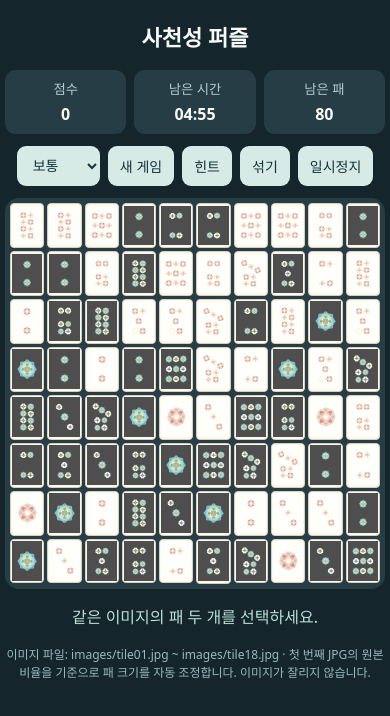
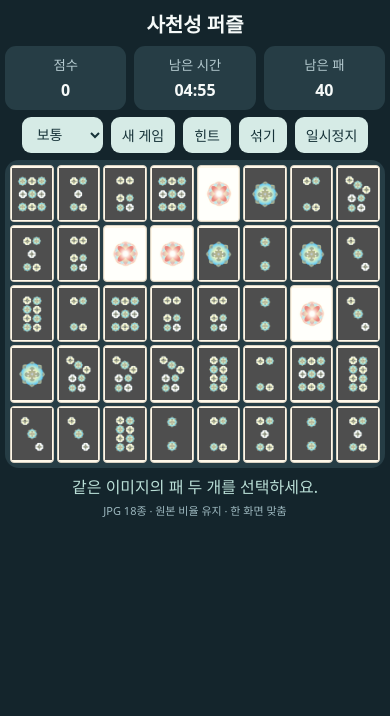
Before and after one commit to soo81zpan/VLFINAL, a plain HTML site: page index.html in a window 390 px wide. Drawn offline with Linux system fonts and the light colour scheme.

Commit message:
Update index.html

```diff
--- a/index.html
+++ b/index.html
@@ -1,3 +1,4 @@
+
 <!doctype html>
 <html lang="ko">
 <head>
@@ -5,238 +6,683 @@
 <meta name="viewport" content="width=device-width,initial-scale=1">
 <title>사천성 - 나만의 이미지 패</title>
 <style>
-:root{font-family:system-ui,-apple-system,'Apple SD Gothic Neo',sans-serif;color-scheme:dark}
-*{box-sizing:border-box}body{margin:0;background:#14252c;color:#f6faf9;display:flex;justify-content:center}
-main{width:min(100%,920px);padding:20px 12px}h1{text-align:center;font-size:clamp(22px,4vw,32px);margin:8px 0 18px}
-.stats,.controls{display:flex;gap:8px;justify-content:center;flex-wrap:wrap;margin:12px 0}
-.stat{background:#263d45;padding:12px;border-radius:11px;text-align:center;flex:1;min-width:80px}
-.stat small{display:block;color:#b5cbd0;margin-bottom:5px}
-button,select{border:0;border-radius:9px;padding:10px 12px;font-size:14px;cursor:pointer}
-.controls button,.controls select{background:#d6ebe6;color:#163238}
-#board{--cols:10;display:grid;grid-template-columns:repeat(var(--cols),minmax(0,1fr));--tile-ratio:1;gap:5px;padding:10px;background:#263d45;border-radius:14px}
-.tile{position:relative;aspect-ratio:var(--tile-ratio);background:#fff8e9;border:2px solid #d7d0c1;display:grid;place-items:center;border-radius:7px;padding:2px;min-width:0;overflow:hidden;color:#39474a}
-.tile img{width:100%;height:100%;object-fit:contain;display:block;pointer-events:none;user-select:none}
-.tile.selected{background:#8ddbd0;border-color:#fff;outline:2px solid #8ddbd0}
-.tile.hint{background:#f7d875;border-color:#ffac32;outline:2px solid #ffac32}
-.tile.empty{visibility:hidden}.tile:disabled{cursor:default}
-#message{text-align:center;min-height:24px;color:#b9ded6;line-height:1.5}
-.note{color:#9db8bf;font-size:12px;text-align:center}
-@media(max-width:500px){main{padding:12px 5px}#board{gap:3px;padding:5px}.tile{border-width:1px;border-radius:4px;padding:1px}.stat{padding:9px 5px}}
+:root {
+  font-family: system-ui, -apple-system, "Apple SD Gothic Neo", sans-serif;
+  color-scheme: dark;
+}
+* { box-sizing: border-box; }
+body {
+  margin: 0;
+  background: #14252c;
+  color: #f6faf9;
+  display: flex;
+  justify-content: center;
+}
+main {
+  width: min(100%, 920px);
+  padding: 10px 12px;
+}
+h1 {
+  text-align: center;
+  font-size: clamp(20px, 3vw, 26px);
+  margin: 2px 0 8px;
+}
+.stats, .controls {
+  display: flex;
+  gap: 8px;
+  justify-content: center;
+  flex-wrap: wrap;
+  margin: 7px 0;
+}
+.stat {
+  background: #263d45;
+  padding: 7px;
+  border-radius: 11px;
+  text-align: center;
+  flex: 1;
+  min-width: 80px;
+}
+.stat small {
+  display: block;
+  color: #b5cbd0;
+  margin-bottom: 5px;
+}
+button, select {
+  border: 0;
+  border-radius: 9px;
+  padding: 8px 11px;
+  font-size: 14px;
+  cursor: pointer;
+}
+.controls button, .controls select {
+  background: #d6ebe6;
+  color: #163238;
+}
+#board {
+  --cols: 8;
+  --tile-width: 76px;
+  --tile-ratio: 1;
+  display: grid;
+  grid-template-columns: repeat(var(--cols), var(--tile-width));
+  width: max-content;
+  max-width: 100%;
+  margin: 0 auto;
+  gap: 4px;
+  padding: 8px;
+  background: #263d45;
+  border-radius: 14px;
+}
+.tile {
+  position: relative;
+  aspect-ratio: var(--tile-ratio);
+  background: #fff8e9;
+  border: 2px solid #d7d0c1;
+  display: grid;
+  place-items: center;
+  border-radius: 7px;
+  padding: 2px;
+  min-width: 0;
+  width: 100%;
+  overflow: hidden;
+  color: #39474a;
+}
+.tile img {
+  width: 100%;
+  height: 100%;
+  object-fit: contain;
+  display: block;
+  pointer-events: none;
+  user-select: none;
+}
+.tile.selected {
+  background: #8ddbd0;
+  border-color: #fff;
+  outline: 2px solid #8ddbd0;
+}
+.tile.hint {
+  background: #f7d875;
+  border-color: #ffac32;
+  outline: 2px solid #ffac32;
+}
+.tile.empty { visibility: hidden; }
+.tile:disabled { cursor: default; }
+#message {
+  text-align: center;
+  min-height: 22px;
+  margin: 8px 0 4px;
+  color: #b9ded6;
+  line-height: 1.4;
+}
+.note {
+  color: #9db8bf;
+  font-size: 11px;
+  text-align: center;
+  margin: 4px 0;
+}
+@media(max-width:500px) {
+  main { padding: 7px 5px; }
+  #board { gap: 3px; padding: 5px; }
+  .tile {
+    border-width: 1px;
+    border-radius: 4px;
+    padding: 1px;
+  }
+  .stat { padding: 9px 5px; }
+}
 </style>
 </head>
+
 <body>
 <main>
 <h1>사천성 퍼즐</h1>
+
 <div class="stats">
- <div class="stat"><small>점수</small><strong id="score">0</strong></div>
- <div class="stat"><small>남은 시간</small><strong id="time">05:00</strong></div>
- <div class="stat"><small>남은 패</small><strong id="remaining">0</strong></div>
+  <div class="stat">
+    <small>점수</small>
+    <strong id="score">0</strong>
   </div>
+  <div class="stat">
+    <small>남은 시간</small>
+    <strong id="time">05:00</strong>
+  </div>
+  <div class="stat">
+    <small>남은 패</small>
+    <strong id="remaining">0</strong>
+  </div>
+</div>
+
 <div class="controls">
   <select id="difficulty" aria-label="난이도">
-  <option value="easy">쉬움</option><option value="normal" selected>보통</option><option value="hard">어려움</option>
+    <option value="easy">쉬움</option>
+    <option value="normal" selected>보통</option>
+    <option value="hard">어려움</option>
   </select>
   <button type="button" id="newBtn">새 게임</button>
   <button type="button" id="hintBtn">힌트</button>
   <button type="button" id="shuffleBtn">섞기</button>
   <button type="button" id="pauseBtn">일시정지</button>
 </div>
+
 <div id="board" aria-label="게임판"></div>
-<p id="message" role="status">같은 이미지의 패 두 개를 선택하세요.</p>
-<p class="note">이미지 파일: images/tile01.jpg ~ images/tile18.jpg · 첫 번째 JPG의 원본 비율을 기준으로 패 크기를 자동 조정합니다. 이미지가 잘리지 않습니다.</p>
+
+<p id="message" role="status">
+  같은 이미지의 패 두 개를 선택하세요.
+</p>
+<p class="note">
+  JPG 18종 · 원본 비율 유지 · 한 화면 맞춤
+</p>
 </main>
+
 <script>
 'use strict';
-// 이 부분을 수정하면 내 JPG 파일을 게임 패로 사용할 수 있습니다.
-// 직접 디자인한 JPG 18개만 사용합니다. 부족한 패 수는 동일 디자인을 반복합니다.
-const TILE_IMAGES = Array.from({length:18},(_,i)=>
+
+// 직접 디자인한 JPG 패 18종
+const TILE_IMAGES = Array.from(
+  {length:18},
+  (_,i) =>
     `images/tile${String(i+1).padStart(2,'0')}.jpg`
 );
-const LEVELS={
-  easy:{rows:6,cols:8,time:420},
-  normal:{rows:8,cols:10,time:300},
-  hard:{rows:10,cols:12,time:240}
+
+// 난이도별 패 개수 및 게임 시간
+const LEVELS = {
+  easy:   {rows:4,cols:6,time:300},
+  normal: {rows:5,cols:8,time:300},
+  hard:   {rows:6,cols:10,time:300}
 };
-let rows=0,cols=0,board=[],score=0,seconds=0;
-let selected=null,paused=false,finished=false,timer=null,hints=[];
+
+let rows=0, cols=0, board=[];
+let score=0, seconds=0;
+let selected=null;
+let paused=false, finished=false;
+let timer=null, hints=[];
+
 const $=id=>document.getElementById(id);
-// JPG 첫 번째 이미지의 고유 가로·세로 비율을 패 크기에 적용합니다.
-// 이미지별 비율이 다를 때도 object-fit:contain으로 원본을 자르지 않습니다.
+
+// JPG 원본 비율 자동 적용
 function detectTileRatio(){
   const probe=new Image();
+
   probe.onload=()=>{
     if(!probe.naturalWidth||!probe.naturalHeight)return;
+
     const ratio=probe.naturalWidth/probe.naturalHeight;
-    // 예: 450×600 이미지 → aspect-ratio: 0.75
-    $('board').style.setProperty('--tile-ratio',String(ratio));
+
+    $('board').style.setProperty(
+      '--tile-ratio',
+      String(ratio)
+    );
+    fitBoardToScreen();
   };
+
   probe.onerror=()=>{
-    // 이미지가 아직 업로드되지 않았다면 임시 정사각형으로 표시.
-    // JPG 업로드 후 다시 열면 실제 원본 비율이 적용됩니다.
     $('board').style.setProperty('--tile-ratio','1');
+    fitBoardToScreen();
   };
+
   probe.src=TILE_IMAGES[0];
 }
 
+// 게임판을 현재 화면 너비와 높이에 맞게 조절
+function fitBoardToScreen(){
+  if(!rows||!cols)return;
+
+  const root=$('board');
+  const style=getComputedStyle(root);
+
+  const gap=parseFloat(style.columnGap)||0;
+  const rowGap=parseFloat(style.rowGap)||gap;
+
+  const padX=
+    (parseFloat(style.paddingLeft)||0)+
+    (parseFloat(style.paddingRight)||0);
+
+  const padY=
+    (parseFloat(style.paddingTop)||0)+
+    (parseFloat(style.paddingBottom)||0);
+
+  const ratio=
+    parseFloat(style.getPropertyValue('--tile-ratio'))||1;
+
+  const availableWidth=Math.max(
+    0,
+    Math.min(
+      root.parentElement.clientWidth,
+      window.innerWidth-10
+    )
+  );
+
+  const boardTop=root.getBoundingClientRect().top;
+  const availableHeight=Math.max(
+    0,
+    window.innerHeight-boardTop-66
+  );
+
+  const byWidth=
+    (availableWidth-padX-gap*(cols-1))/cols;
+
+  const byHeight=
+    (availableHeight-padY-rowGap*(rows-1))*ratio/rows;
+
+  const size=Math.max(
+    1,
+    Math.min(90,byWidth,byHeight)
+  );
+
+  root.style.setProperty(
+    '--tile-width',
+    size+'px'
+  );
+}
+
+window.addEventListener('resize',fitBoardToScreen);
+
 const index=(r,c)=>r*cols+c;
-const coords=i=>[Math.floor(i/cols),i%cols];
+const coords=i=>[
+  Math.floor(i/cols),
+  i%cols
+];
+
+// 배열 무작위 섞기
 function shuffle(array){
   for(let i=array.length-1;i>0;i--){
-    let j=Math.floor(Math.random()*(i+1));
+    const j=Math.floor(Math.random()*(i+1));
     [array[i],array[j]]=[array[j],array[i]];
   }
   return array;
 }
-// 연결 판정: 경로가 패를 통과하지 않고 최대 두 번 꺾일 수 있음.
-// 게임판 바깥의 빈 한 칸도 통과 가능.
+
+// 사천성 연결 판정
+// 같은 그림이며 최대 2번 꺾이는 경로만 허용
 function canConnect(a,b){
-  if(a===b||board[a]===null||board[a]!==board[b])return false;
+  if(
+    a===b||
+    board[a]===null||
+    board[a]!==board[b]
+  )return false;
+
   const h=rows+2,w=cols+2;
-  const grid=Array.from({length:h},()=>Array(w).fill(null));
-  for(let r=0;r<rows;r++)for(let c=0;c<cols;c++)grid[r+1][c+1]=board[index(r,c)];
-  const [ar,ac]=coords(a),[br,bc]=coords(b);
-  const sr=ar+1,sc=ac+1,tr=br+1,tc=bc+1;
-  const dr=[-1,0,1,0],dc=[0,1,0,-1];
-  const best=Array.from({length:h},()=>Array.from({length:w},()=>[3,3,3,3]));
+
+  const grid=Array.from(
+    {length:h},
+    ()=>Array(w).fill(null)
+  );
+
+  for(let r=0;r<rows;r++){
+    for(let c=0;c<cols;c++){
+      grid[r+1][c+1]=board[index(r,c)];
+    }
+  }
+
+  const [ar,ac]=coords(a);
+  const [br,bc]=coords(b);
+
+  const sr=ar+1,sc=ac+1;
+  const tr=br+1,tc=bc+1;
+
+  const dr=[-1,0,1,0];
+  const dc=[0,1,0,-1];
+
+  const best=Array.from(
+    {length:h},
+    ()=>Array.from(
+      {length:w},
+      ()=>[3,3,3,3]
+    )
+  );
+
   const queue=[];
-  for(let d=0;d<4;d++){best[sr][sc][d]=0;queue.push([sr,sc,d,0]);}
+
+  for(let d=0;d<4;d++){
+    best[sr][sc][d]=0;
+    queue.push([sr,sc,d,0]);
+  }
+
   let head=0;
+
   while(head<queue.length){
     const [r,c,d,turns]=queue[head++];
+
     if(turns!==best[r][c][d])continue;
     if(r===tr&&c===tc)return true;
+
     for(let nd=0;nd<4;nd++){
-      const nt=turns+(nd===d?0:1),nr=r+dr[nd],nc=c+dc[nd];
-      if(nt>2||nr<0||nr>=h||nc<0||nc>=w)continue;
-      if(grid[nr][nc]!==null&&!(nr===tr&&nc===tc))continue;
+      const nt=turns+(nd===d?0:1);
+      const nr=r+dr[nd];
+      const nc=c+dc[nd];
+
+      if(
+        nt>2||
+        nr<0||nr>=h||
+        nc<0||nc>=w
+      )continue;
+
+      if(
+        grid[nr][nc]!==null&&
+        !(nr===tr&&nc===tc)
+      )continue;
+
       if(nt>=best[nr][nc][nd])continue;
+
       best[nr][nc][nd]=nt;
       queue.push([nr,nc,nd,nt]);
     }
   }
+
   return false;
 }
+
+// 연결 가능한 패 찾기
 function findPair(){
   for(let a=0;a<board.length;a++){
     if(board[a]===null)continue;
-    for(let b=a+1;b<board.length;b++)if(board[a]===board[b]&&canConnect(a,b))return[a,b];
+
+    for(let b=a+1;b<board.length;b++){
+      if(
+        board[a]===board[b]&&
+        canConnect(a,b)
+      )return[a,b];
+    }
   }
   return null;
 }
-function message(txt){$('message').textContent=txt;}
+
+function message(txt){
+  $('message').textContent=txt;
+}
+
+// 게임판 표시
 function render(){
-  const root=$('board');root.style.setProperty('--cols',cols);
+  const root=$('board');
+
+  root.style.setProperty('--cols',cols);
+
   const frag=document.createDocumentFragment();
+
   board.forEach((id,i)=>{
-    const button=document.createElement('button');button.type='button';button.className='tile';
-    if(id===null)button.classList.add('empty');
-    if(selected===i)button.classList.add('selected');
-    if(hints.includes(i))button.classList.add('hint');
+    const button=document.createElement('button');
+
+    button.type='button';
+    button.className='tile';
+
+    if(id===null)
+      button.classList.add('empty');
+
+    if(selected===i)
+      button.classList.add('selected');
+
+    if(hints.includes(i))
+      button.classList.add('hint');
+
     if(id!==null){
       const img=document.createElement('img');
-      img.src=TILE_IMAGES[id];img.alt=`디자인 패 ${id+1}`;
+
+      img.src=TILE_IMAGES[id];
+      img.alt=`디자인 패 ${id+1}`;
       img.draggable=false;
-      img.onerror=()=>{img.alt=`이미지 없음: ${TILE_IMAGES[id]}`;};
+
+      img.onerror=()=>{
+        img.alt=`이미지 없음: ${TILE_IMAGES[id]}`;
+      };
+
       button.append(img);
     }
-    button.disabled=id===null||paused||finished;
-    button.addEventListener('click',()=>pick(i));frag.append(button);
+
+    button.disabled=
+      id===null||paused||finished;
+
+    button.addEventListener(
+      'click',
+      ()=>pick(i)
+    );
+
+    frag.append(button);
   });
+
   root.replaceChildren(frag);
-  $('score').textContent=score.toLocaleString('ko-KR');
-  $('remaining').textContent=board.filter(v=>v!==null).length;
-  $('time').textContent=`${String(Math.floor(seconds/60)).padStart(2,'0')}:${String(seconds%60).padStart(2,'0')}`;
+
+  $('score').textContent=
+    score.toLocaleString('ko-KR');
+
+  $('remaining').textContent=
+    board.filter(v=>v!==null).length;
+
+  $('time').textContent=
+    `${String(Math.floor(seconds/60)).padStart(2,'0')}:`+
+    `${String(seconds%60).padStart(2,'0')}`;
 }
+
+// 게임 종료
 function finish(win){
-  finished=true;clearInterval(timer);timer=null;
-  message(win?'축하합니다! 모든 패를 제거했습니다.':'시간이 종료되었습니다. 다시 도전하세요.');render();
+  finished=true;
+  clearInterval(timer);
+  timer=null;
+
+  message(
+    win
+    ? '축하합니다! 모든 패를 제거했습니다.'
+    : '시간이 종료되었습니다. 다시 도전하세요.'
+  );
+
+  render();
 }
+
+// 패 선택 및 제거
 function pick(i){
   if(paused||finished||board[i]===null)return;
+
   hints=[];
-  if(selected===null){selected=i;render();return;}
-  if(selected===i){selected=null;render();return;}
+
+  if(selected===null){
+    selected=i;
+    render();
+    return;
+  }
+
+  if(selected===i){
+    selected=null;
+    render();
+    return;
+  }
+
   if(canConnect(selected,i)){
-    board[selected]=null;board[i]=null;score+=100;
+    board[selected]=null;
+    board[i]=null;
+    score+=100;
+
     message('정답! +100점');
-    if(board.every(v=>v===null)){selected=null;finish(true);return;}
+
+    if(board.every(v=>v===null)){
+      selected=null;
+      finish(true);
+      return;
+    }
+
     if(!findPair()){
       selected=null;
       shuffleBoard(true);
       return;
     }
-  }else message('연결할 수 없는 패입니다.');
-  selected=null;render();
+  }else{
+    message('연결할 수 없는 패입니다.');
   }
+
+  selected=null;
+  render();
+}
+
+// 패 섞기
 function shuffleBoard(automatic=false){
   if(paused||finished)return;
-  const indices=board.flatMap((v,i)=>v===null?[]:[i]);
+
+  const indices=board.flatMap(
+    (v,i)=>v===null?[]:[i]
+  );
+
   const values=indices.map(i=>board[i]);
+
   if(indices.length<2)return;
-  // 재배치 후 반드시 최소 하나의 연결 가능한 쌍을 확보한다.
+
   let possible=false;
+
   for(let attempt=0;attempt<600;attempt++){
-    shuffle(values);indices.forEach((i,k)=>board[i]=values[k]);
-    if(findPair()){possible=true;break;}
+    shuffle(values);
+
+    indices.forEach(
+      (i,k)=>board[i]=values[k]
+    );
+
+    if(findPair()){
+      possible=true;
+      break;
     }
+  }
+
   if(!possible){
-    message('유효한 패 배치를 찾지 못했습니다. 새 게임을 시작합니다.');
-    newGame();return;
+    message('유효한 배치를 찾지 못했습니다.');
+    newGame();
+    return;
   }
-  selected=null;hints=[];
-  if(!automatic)score=Math.max(0,score-50);
-  message(automatic?'연결 가능한 패가 없어 자동으로 섞었습니다.':'패를 섞었습니다. -50점');render();
+
+  selected=null;
+  hints=[];
+
+  if(!automatic)
+    score=Math.max(0,score-50);
+
+  message(
+    automatic
+    ? '연결 가능한 패가 없어 자동으로 섞었습니다.'
+    : '패를 섞었습니다. -50점'
+  );
+
+  render();
 }
+
+// 힌트
 function showHint(){
   if(paused||finished)return;
+
   let pair=findPair();
-  if(!pair){shuffleBoard(true);pair=findPair();}
+
+  if(!pair){
+    shuffleBoard(true);
+    pair=findPair();
+  }
+
   if(!pair)return;
-  hints=pair;selected=null;score=Math.max(0,score-30);
-  message('노란색으로 표시된 패를 확인하세요. -30점');render();
+
+  hints=pair;
+  selected=null;
+
+  score=Math.max(0,score-30);
+
+  message('노란색 패를 확인하세요. -30점');
+  render();
 }
+
+// 일시정지
 function togglePause(){
   if(finished)return;
+
   paused=!paused;
-  $('pauseBtn').textContent=paused?'계속하기':'일시정지';
-  message(paused?'일시정지 중입니다.':'게임을 계속합니다.');render();
+
+  $('pauseBtn').textContent=
+    paused?'계속하기':'일시정지';
+
+  message(
+    paused
+    ? '일시정지 중입니다.'
+    : '게임을 계속합니다.'
+  );
+
+  render();
 }
+
+// 새 게임 시작
 function newGame(){
   clearInterval(timer);
+
   const config=LEVELS[$('difficulty').value];
-  rows=config.rows;cols=config.cols;seconds=config.time;
-  score=0;selected=null;paused=false;finished=false;hints=[];
+
+  rows=config.rows;
+  cols=config.cols;
+  seconds=config.time;
+
+  score=0;
+  selected=null;
+  paused=false;
+  finished=false;
+  hints=[];
+
   $('pauseBtn').textContent='일시정지';
+
   const count=rows*cols;
-  // JPG 18종을 사용하고, 난이도별 필요한 수량만큼 4장 단위로 반복합니다.
+
   board=[];
+
+  // JPG 18종을 필요한 패 수만큼 4장씩 반복
   for(let i=0;i<count/4;i++){
     const imageId=i%TILE_IMAGES.length;
-    board.push(imageId,imageId,imageId,imageId);
+
+    board.push(
+      imageId,imageId,imageId,imageId
+    );
   }
+
   shuffle(board);
-  // 전체가 채워진 초기 판에서 최소 한 쌍이 바로 연결 가능하도록 보장.
-  // 같은 종류 2장을 인접한 칸으로 옮겨 놓는다.
+
+  // 최소 하나의 연결 가능한 쌍 확보
   if(!findPair()){
-    const match=board.findIndex((v,i)=>i>0&&v===board[0]);
-    if(match>=0)[board[1],board[match]]=[board[match],board[1]];
+    const match=board.findIndex(
+      (v,i)=>i>0&&v===board[0]
+    );
+
+    if(match>=0){
+      [board[1],board[match]]=
+        [board[match],board[1]];
     }
-  message('같은 이미지의 패 두 개를 선택하세요.');render();
+  }
+
+  message('같은 이미지의 패 두 개를 선택하세요.');
+
+  render();
+  fitBoardToScreen();
+
   timer=setInterval(()=>{
     if(paused||finished)return;
+
     seconds=Math.max(0,seconds-1);
-    if(seconds===0)finish(false);else{
-      const m=String(Math.floor(seconds/60)).padStart(2,'0');
-      const s=String(seconds%60).padStart(2,'0');
+
+    if(seconds===0){
+      finish(false);
+    }else{
+      const m=String(
+        Math.floor(seconds/60)
+      ).padStart(2,'0');
+
+      const s=String(
+        seconds%60
+      ).padStart(2,'0');
+
       $('time').textContent=`${m}:${s}`;
     }
   },1000);
 }
+
+// 버튼 연결
 $('newBtn').addEventListener('click',newGame);
 $('hintBtn').addEventListener('click',showHint);
-$('shuffleBtn').addEventListener('click',()=>shuffleBoard(false));
-$('pauseBtn').addEventListener('click',togglePause);
-$('difficulty').addEventListener('change',newGame);
+$('shuffleBtn').addEventListener(
+  'click',()=>shuffleBoard(false)
+);
+$('pauseBtn').addEventListener(
+  'click',togglePause
+);
+$('difficulty').addEventListener(
+  'change',newGame
+);
+
+// 실행
 detectTileRatio();
 newGame();
 </script>
```
Lines whose indentation alone changed are shown as unchanged.
